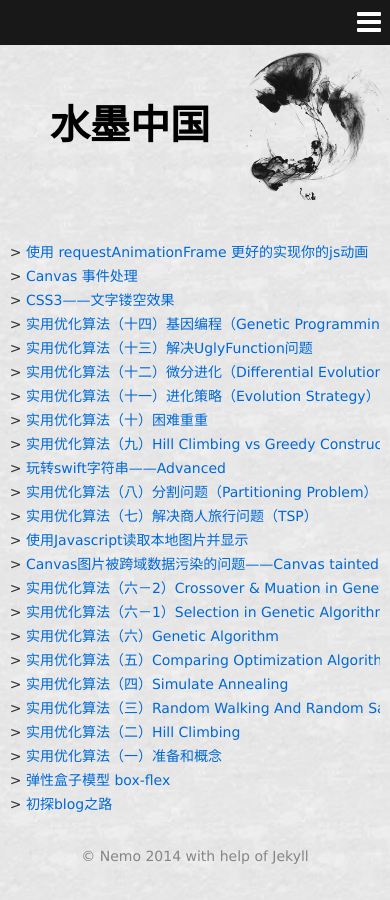
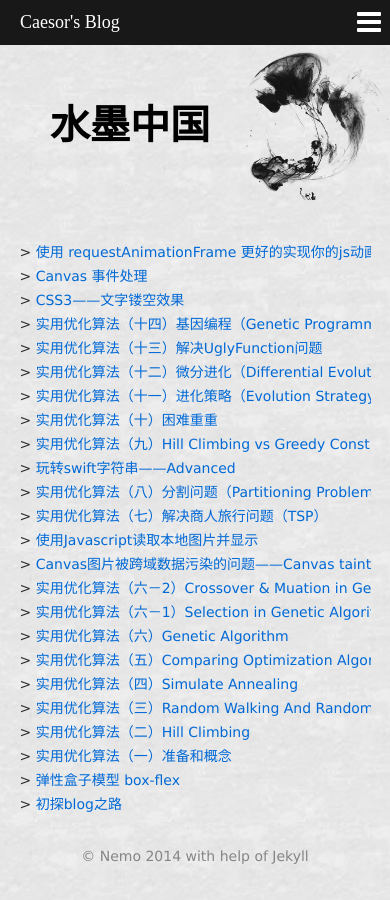
Before and after one commit to Caesor/caesor.github.io, a Jekyll site: the page built from index.html, in a window 390 px wide. Built offline with Jekyll 4.4.1, drawn with Linux system fonts in a browser that asks for light colours.

Commit message:
add head bar title

```diff
--- a/_layouts/template.html
+++ b/_layouts/template.html
@@ -20,6 +20,7 @@
 			</ul>
 		</nav>
 		<nav class="small_nav">
+			<h3>Caesor's Blog</h3>
 			<i id="menu-trigger" class="fa fa-bars" statu="0"></i>
 		</nav>
 	</header>
--- a/resource/css/layout.css
+++ b/resource/css/layout.css
@@ -23,14 +23,8 @@ header .head_pic_border:hover{
 header .my_info{font-family: cursive;font-size:40px; color:#fff;margin:10px 0;}*/
 /* menu button */
 .small_nav{width:100%;position:fixed; top:0;text-align:right;display:none;z-index: 1000;background: #181818;}
+.small_nav h3{color: #fff;font-size: 18px; font-family: cursive;float: left;line-height: 45px;margin-left: 20px;font-weight: 100;}
 #menu-trigger{font-size: 28px;color: #fff;cursor: pointer;padding: 0 4px;margin:0 5px;line-height: 45px;}
-#menu-trigger:hover{
-	transform:rotate(0deg);
-	-webkit-transform:rotate(0deg);
-	-ms-transform:rotate(0deg);
-	-o-transform:rotate(0deg);
-	-moz-transform:rotate(0deg);
-}
 
 
 .wall{margin: 0 auto;color:#303030;overflow: hidden;}
@@ -60,5 +54,5 @@ footer{width: 100%;text-align:center;color:#858585;line-height:80px;}
 	header ul li.selected a{background: #2D2D2D;}
 	.small_nav{display:block;}
 	header .my_info{font-size:30px;}
-	.wall{width:95%;padding-top:40px;}
+	.wall{width:90%;padding-top:40px;}
 }
```
